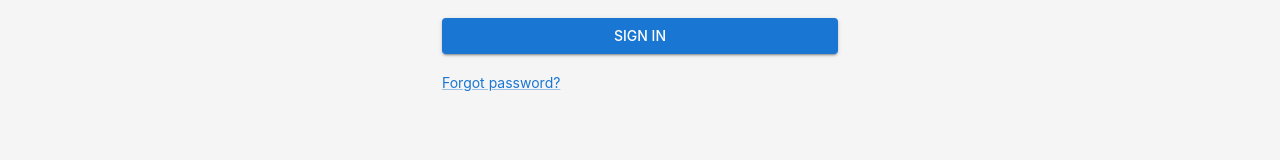
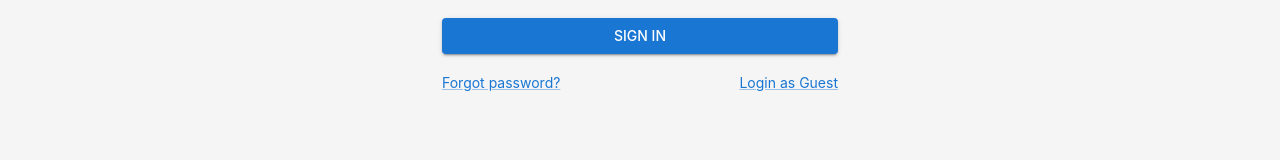
Before and after one commit to jplante01/task_forge, a React (Vite) app: page /login in a window 1280 px wide. Shown: the part 510-670 px from the top of the page. Built offline with nearby package versions, Linux system fonts and the light colour scheme; no server answers.

Commit message:
Implement anonymous logins

```diff
--- a/src/components/SignInForm.jsx
+++ b/src/components/SignInForm.jsx
@@ -35,7 +35,7 @@ function Copyright(props) {
 export default function SignInForm({ toggleDialog }) {
   const [email, setEmail] = useState("");
   const [password, setPassword] = useState("");
-  const { signIn, error, loading } = useAuth();
+  const { signIn, signInAnonymously, error, loading } = useAuth();
   const navigate = useNavigate();
 
   const handleSubmit = async (e) => {
@@ -45,6 +45,16 @@ export default function SignInForm({ toggleDialog }) {
       navigate("/");
     } catch (error) {
       console.error("Login error:", error);
+    }
+  };
+
+  const handleAnonLogin = async (e) => {
+    e.preventDefault();
+    try {
+      await signInAnonymously();
+      navigate("/");
+    } catch (error) {
+      console.error("Anon login error:", error);
     }
   };
 
@@ -115,10 +125,16 @@ export default function SignInForm({ toggleDialog }) {
           >
             Sign In
           </Button>
-          <Grid container>
+
+          <Grid container sx={{ justifyContent: "space-between" }}>
             <Grid item xs>
-              <Link href="#" variant="body2" onClick={toggleDialog}>
+              <Link variant="body2" onClick={toggleDialog}>
                 Forgot password?
+              </Link>
+            </Grid>
+            <Grid item xs>
+              <Link variant="body2" onClick={handleAnonLogin}>
+                Login as Guest
               </Link>
             </Grid>
             {/* <Grid item>
--- a/src/contexts/AuthContext.jsx
+++ b/src/contexts/AuthContext.jsx
@@ -65,7 +65,18 @@ export const AuthProvider = ({ children }) => {
       throw err;
     }
   };
-
+  const signInAnonymously = async () => {
+    try {
+      setError(null);
+      const { data, error: signInError } =
+        await supabase.auth.signInAnonymously();
+      if (signInError) throw signInError;
+      return data;
+    } catch (err) {
+      setError(err.message);
+      throw err;
+    }
+  };
   const signOut = async () => {
     try {
       setError(null);
@@ -147,6 +158,7 @@ export const AuthProvider = ({ children }) => {
     loading,
     error,
     signIn,
+    signInAnonymously,
     signOut,
     register,
     resetPassword,
```
